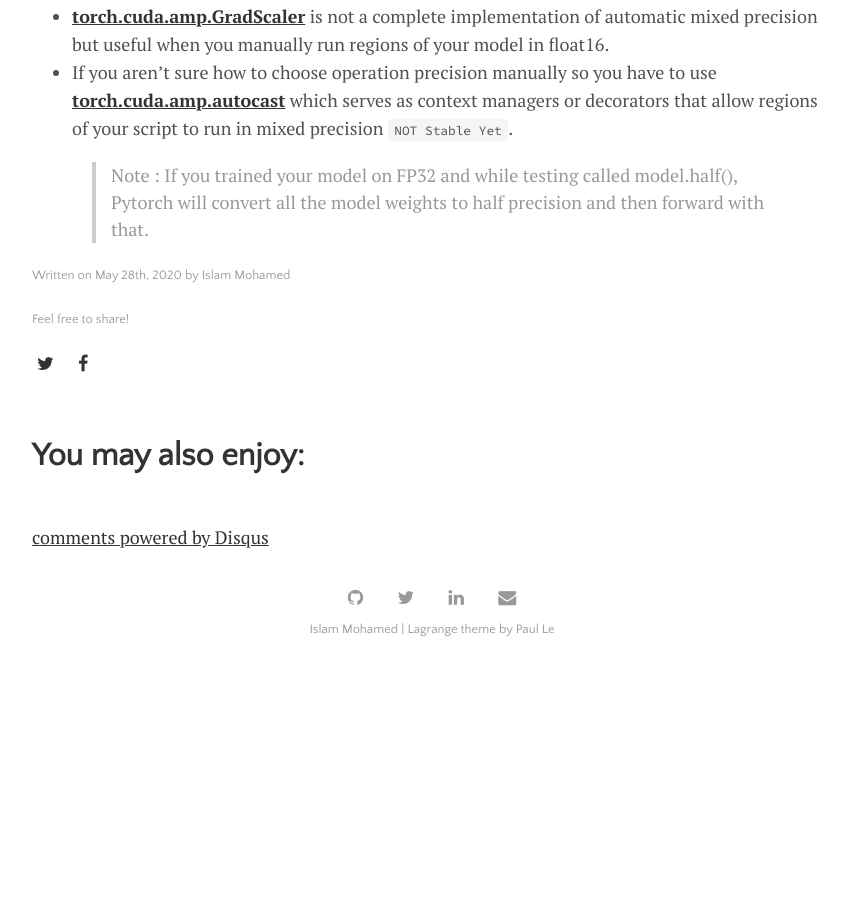
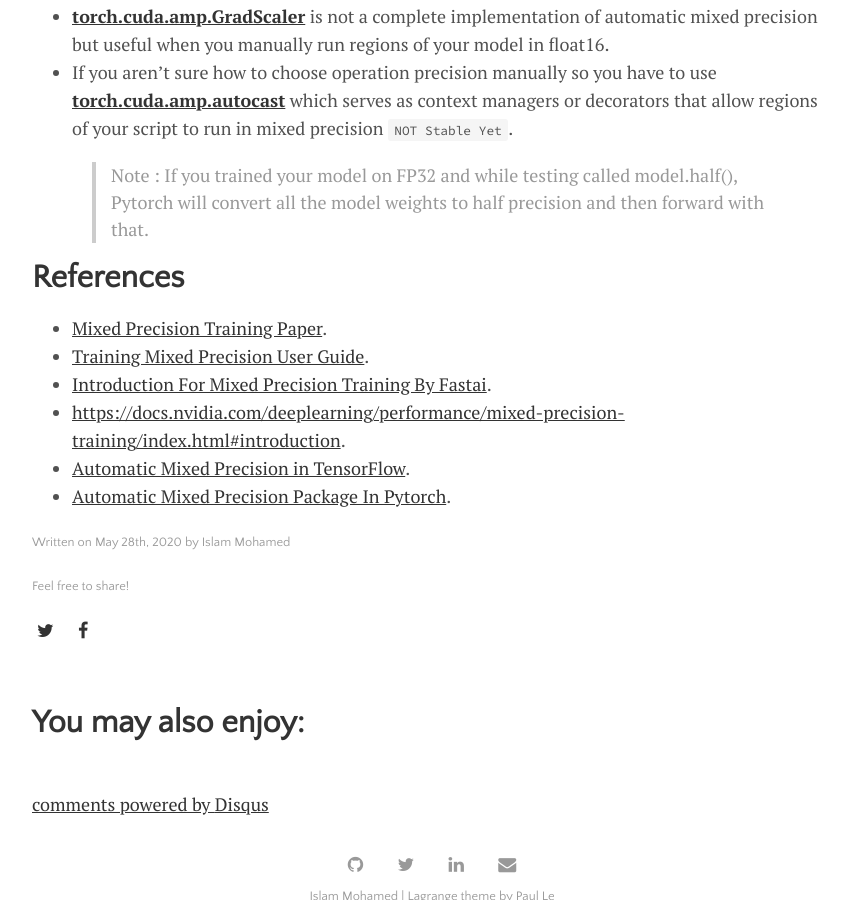
Before and after one commit to IslamMohamedMosaad/IslamMohamedMosaad.github.io, a Jekyll site: the page built from _posts/2020-05-28-Mixed-Precision-Training.md, in a window 1280 px wide and 900 px high, scrolled down 6085 px. Shown: the whole window, without its empty margins (208-1056 px from the left). Built offline with Jekyll 4.4.1, drawn with Linux system fonts in a browser that asks for light colours; comment, search, counter and statistics services are not loaded; before the commit the page ends 6760 px from its top, so only the background shows below that; some of the changed text lies outside the part shown.

Commit message:
Update 2020-05-28-Mixed-Precision-Training.md

```diff
--- a/_posts/2020-05-28-Mixed-Precision-Training.md
+++ b/_posts/2020-05-28-Mixed-Precision-Training.md
@@ -125,7 +125,7 @@ These categories benefit from different treatment when it comes to re-duced prec
 
 <br>
 
-# **Mixed Precision APIs **
+# **Mixed Precision APIs**
 * NVIDIA developed [Apex](https://github.com/NVIDIA/apex) as an extension for easy mixed precision and distributed training in Pytorch to enable researchers to  improve train their models.
 * But now a native automatic mixed precision supported in pytorch to avoid some point in Apex like
 1. Build extensions
@@ -150,3 +150,12 @@ These categories benefit from different treatment when it comes to re-duced prec
 * If you aren’t sure how to choose operation precision manually  so you have to use **[torch.cuda.amp.autocast](https://pytorch.org/docs/master/amp.html#autocasting)** which serves as context managers or decorators that allow regions of your script to run in mixed precision `NOT Stable Yet`.
 > Note :
 If you trained your model on FP32 and while testing called model.half(), Pytorch will convert all the model weights to half precision and then forward with that.
+
+
+# **References**
+* [Mixed Precision Training Paper](https://arxiv.org/pdf/1710.03740.pdf).
+* [Training Mixed Precision User Guide](https://docs.nvidia.com/deeplearning/performance/pdf/Training-Mixed-Precision-User-Guide.pdf).
+* [Introduction For Mixed Precision Training By Fastai](https://forums.fast.ai/t/mixed-precision-training/20720).
+* [https://docs.nvidia.com/deeplearning/performance/mixed-precision-training/index.html#introduction](https://devblogs.nvidia.com/apex-pytorch-easy-mixed-precision-training/).
+* [Automatic Mixed Precision in TensorFlow](https://medium.com/tensorflow/automatic-mixed-precision-in-tensorflow-for-faster-ai-training-on-nvidia-gpus-6033234b2540).
+* [Automatic Mixed Precision Package In Pytorch](https://pytorch.org/docs/master/notes/amp_examples.html#amp-examples).
```
